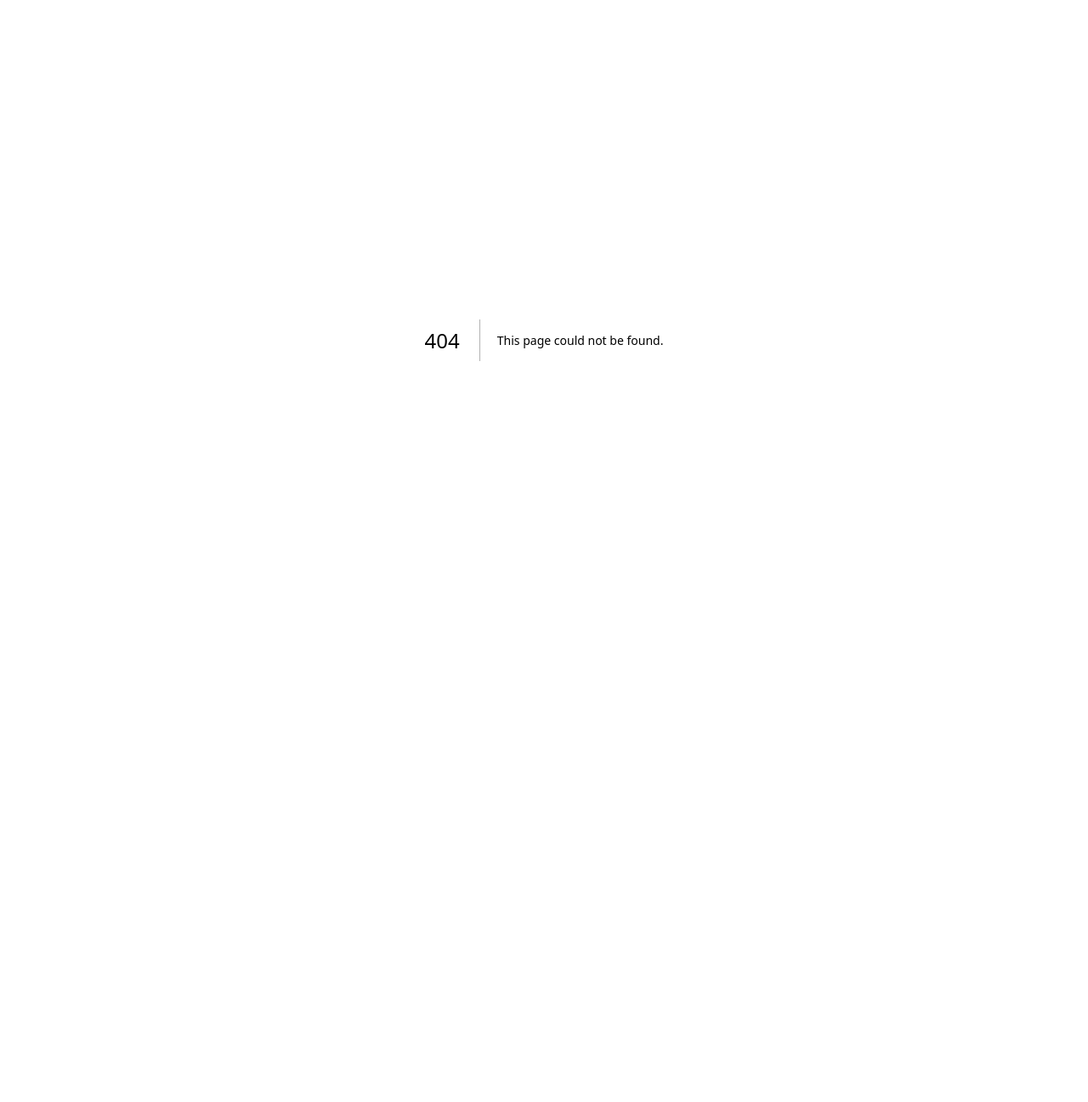
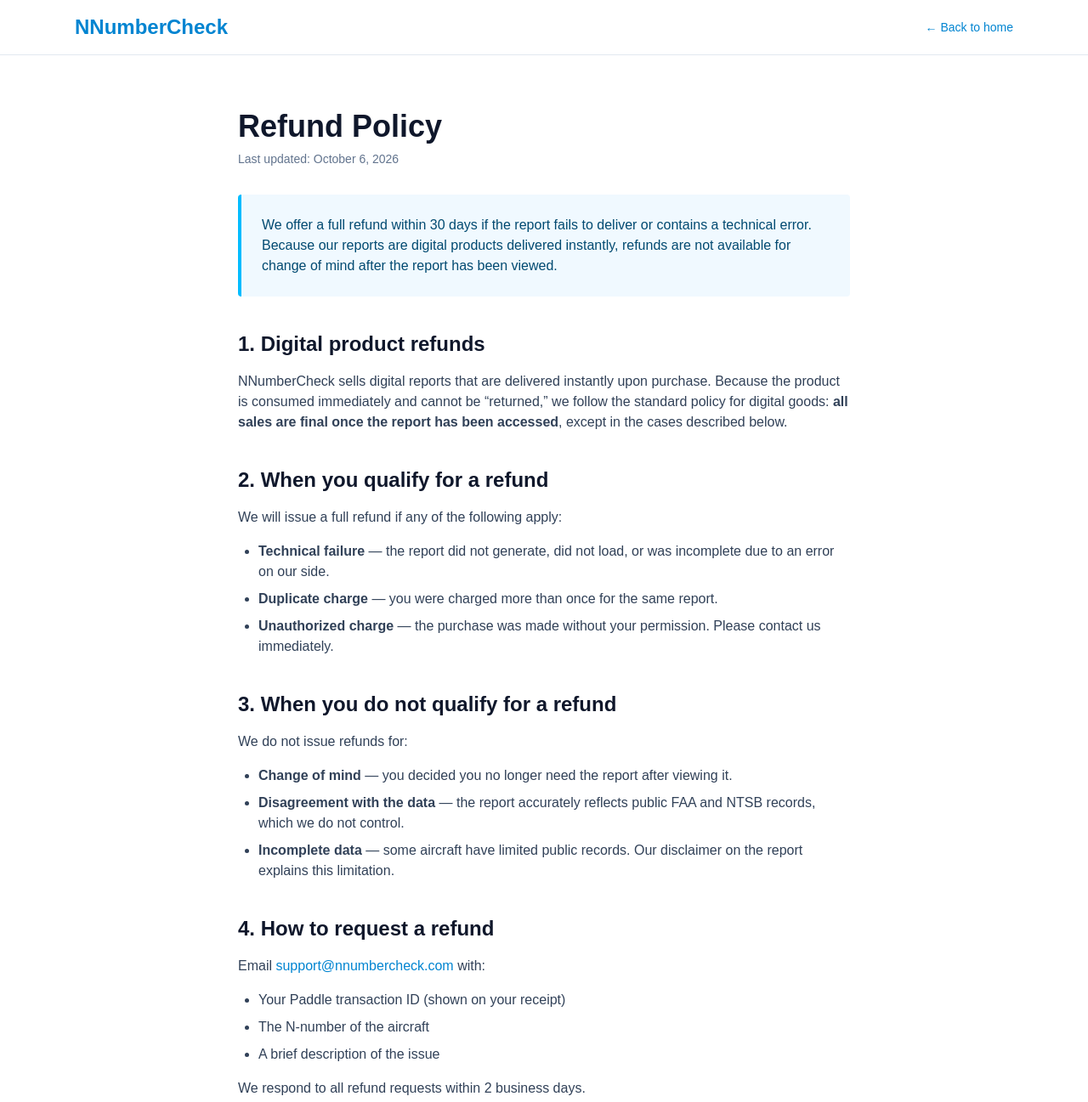
Before and after one commit to devsecsuite-rgb/nnumbercheck-v2, a Next.js app: page /refund in a window 1280 px wide. Before the commit this address had no page. Shown: the top 1297 px of the page at 85% size. Before the commit the page ends 800 px from the top, so only its background shows below. Built offline with nearby package versions, Linux system fonts and the light colour scheme.

Commit message:
Add refund policy page for Paddle verification

```diff
--- /dev/null
+++ b/app/refund/page.tsx
@@ -0,0 +1,136 @@
+import Link from 'next/link';
+import type { Metadata } from 'next';
+
+export const metadata: Metadata = {
+  title: 'Refund Policy — NNumberCheck',
+  description: 'Refund policy for NNumberCheck aircraft history reports.',
+};
+
+export default function RefundPage() {
+  return (
+    <div className="min-h-screen bg-white text-slate-900">
+      <header className="border-b border-slate-200 bg-white">
+        <div className="max-w-6xl mx-auto px-6 py-4 flex items-center justify-between">
+          <Link href="/" className="text-2xl font-bold text-sky-600">
+            NNumberCheck
+          </Link>
+          <Link
+            href="/"
+            className="text-sm font-medium text-sky-600 hover:underline"
+          >
+            ← Back to home
+          </Link>
+        </div>
+      </header>
+
+      <article className="max-w-3xl mx-auto px-6 py-16">
+        <h1 className="text-4xl font-bold">Refund Policy</h1>
+        <p className="mt-2 text-sm text-slate-500">Last updated: October 6, 2026</p>
+
+        <div className="mt-8 bg-sky-50 border-l-4 border-sky-400 p-6 rounded">
+          <p className="text-sky-900 font-medium">
+            We offer a full refund within 30 days if the report fails to
+            deliver or contains a technical error. Because our reports are
+            digital products delivered instantly, refunds are not available
+            for change of mind after the report has been viewed.
+          </p>
+        </div>
+
+        <h2 className="mt-10 text-2xl font-bold">1. Digital product refunds</h2>
+        <p className="mt-4 text-slate-700">
+          NNumberCheck sells digital reports that are delivered instantly upon
+          purchase. Because the product is consumed immediately and cannot be
+          &ldquo;returned,&rdquo; we follow the standard policy for digital
+          goods: <strong>all sales are final once the report has been
+          accessed</strong>, except in the cases described below.
+        </p>
+
+        <h2 className="mt-10 text-2xl font-bold">2. When you qualify for a refund</h2>
+        <p className="mt-4 text-slate-700">
+          We will issue a full refund if any of the following apply:
+        </p>
+        <ul className="mt-4 space-y-2 text-slate-700 list-disc pl-6">
+          <li>
+            <strong>Technical failure</strong> — the report did not generate,
+            did not load, or was incomplete due to an error on our side.
+          </li>
+          <li>
+            <strong>Duplicate charge</strong> — you were charged more than
+            once for the same report.
+          </li>
+          <li>
+            <strong>Unauthorized charge</strong> — the purchase was made
+            without your permission. Please contact us immediately.
+          </li>
+        </ul>
+
+        <h2 className="mt-10 text-2xl font-bold">3. When you do not qualify for a refund</h2>
+        <p className="mt-4 text-slate-700">
+          We do not issue refunds for:
+        </p>
+        <ul className="mt-4 space-y-2 text-slate-700 list-disc pl-6">
+          <li>
+            <strong>Change of mind</strong> — you decided you no longer need
+            the report after viewing it.
+          </li>
+          <li>
+            <strong>Disagreement with the data</strong> — the report accurately
+            reflects public FAA and NTSB records, which we do not control.
+          </li>
+          <li>
+            <strong>Incomplete data</strong> — some aircraft have limited
+            public records. Our disclaimer on the report explains this
+            limitation.
+          </li>
+        </ul>
+
+        <h2 className="mt-10 text-2xl font-bold">4. How to request a refund</h2>
+        <p className="mt-4 text-slate-700">
+          Email{' '}
+          <a
+            href="mailto:support@nnumbercheck.com"
+            className="text-sky-600 hover:underline"
+          >
+            support@nnumbercheck.com
+          </a>{' '}
+          with:
+        </p>
+        <ul className="mt-4 space-y-2 text-slate-700 list-disc pl-6">
+          <li>Your Paddle transaction ID (shown on your receipt)</li>
+          <li>The N-number of the aircraft</li>
+          <li>A brief description of the issue</li>
+        </ul>
+        <p className="mt-4 text-slate-700">
+          We respond to all refund requests within 2 business days.
+        </p>
+
+        <h2 className="mt-10 text-2xl font-bold">5. Processing time</h2>
+        <p className="mt-4 text-slate-700">
+          Approved refunds are processed through Paddle, our payment provider.
+          Once issued, refunds typically appear on your statement within:
+        </p>
+        <ul className="mt-4 space-y-2 text-slate-700 list-disc pl-6">
+          <li>5–10 business days for credit/debit cards</li>
+          <li>3–5 business days for PayPal</li>
+          <li>1–2 business days for other payment methods</li>
+        </ul>
+
+        <h2 className="mt-10 text-2xl font-bold">6. Contact</h2>
+        <p className="mt-4 text-slate-700">
+          For all refund questions:{' '}
+          <a
+            href="mailto:support@nnumbercheck.com"
+            className="text-sky-600 hover:underline"
+          >
+            support@nnumbercheck.com
+          </a>
+        </p>
+
+        <p className="mt-12 text-xs text-slate-500 border-t border-slate-200 pt-6">
+          This refund policy is provided in accordance with Paddle&apos;s
+          Seller Terms and applicable consumer protection laws.
+        </p>
+      </article>
+    </div>
+  );
+}
```
